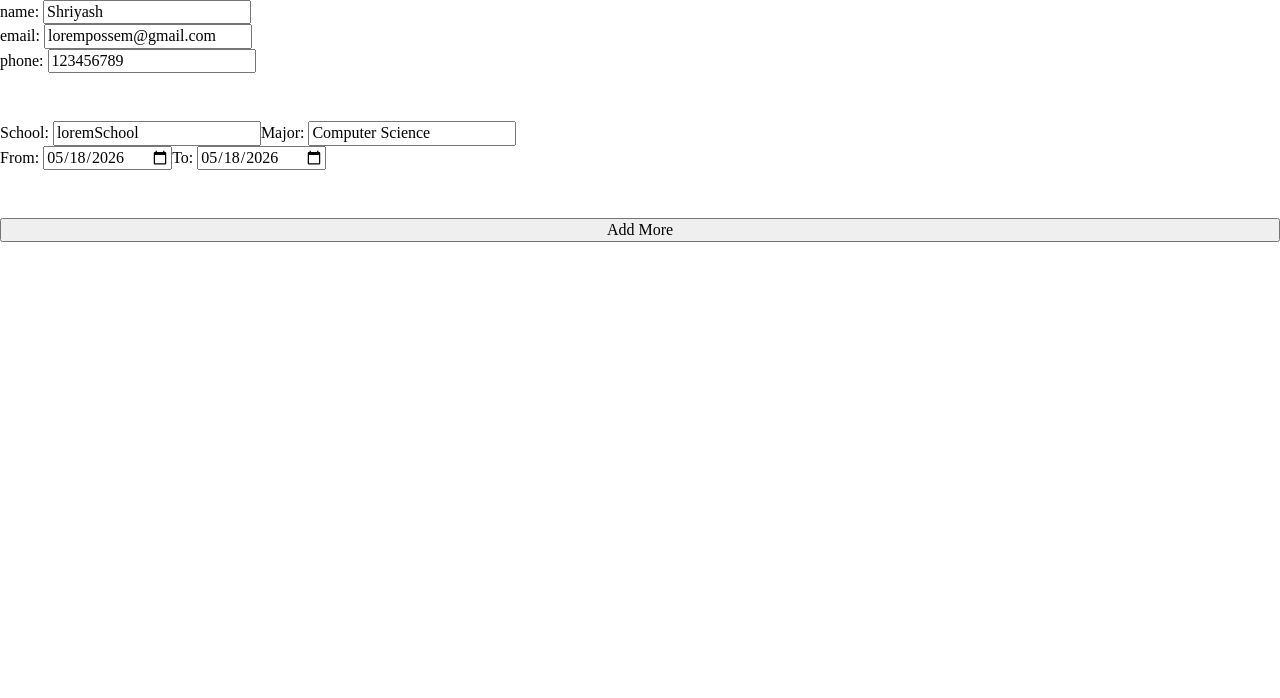
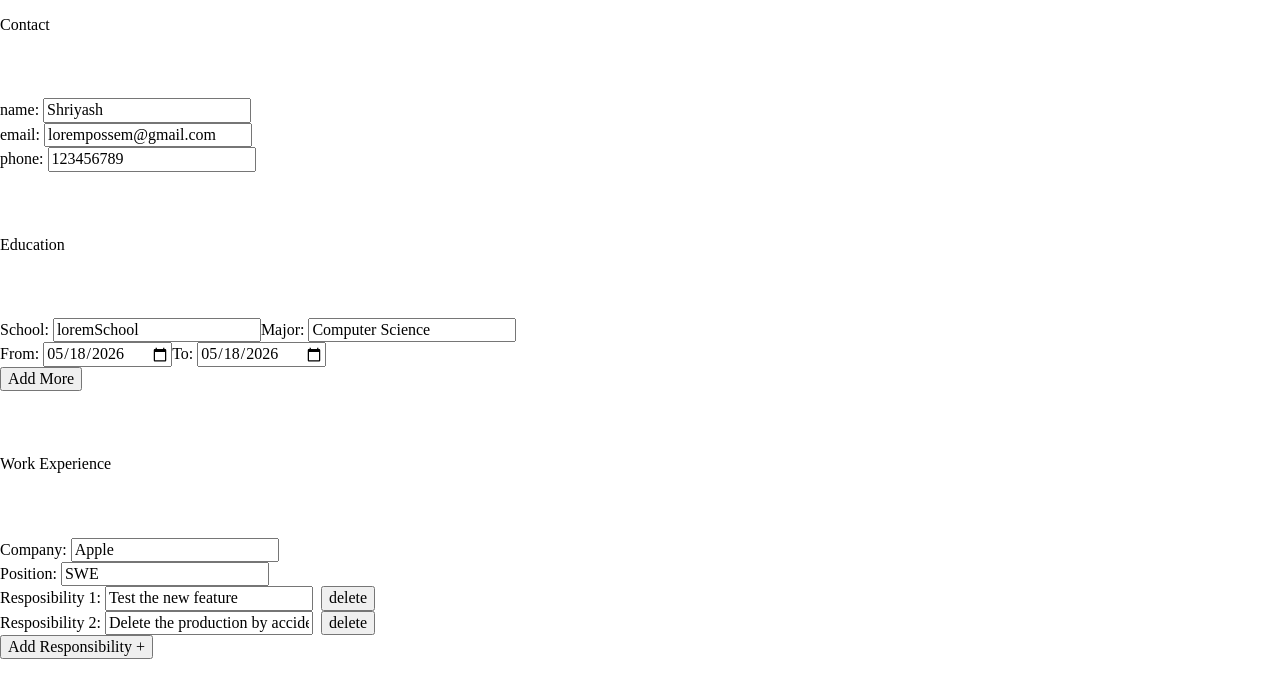
Before and after one commit to Shriyashzzz/CVApp, a React (Vite) app: page / in a window 1280 px wide. Shown: the top 698 px of the page. Built offline with nearby package versions, Linux system fonts and the light colour scheme.

Commit message:
has working repsosibibilty adder

```diff
--- a/src/App.jsx
+++ b/src/App.jsx
@@ -3,6 +3,7 @@ import GeneralInfoForm from "./components/GeneralInfoForm";
 import Button from "./components/shared/Button";
 import EducationInfoForm from "./components/EducationInfoForm";
 import "./styles/App.css";
+import ExperienceInfoForm from "./components/ExperienceInfoForm";
 export default function App() {
   const [generalInfo, setGeneralInfo] = useState({
     name: "Shriyash",
@@ -30,13 +31,26 @@ export default function App() {
     setEducationInfo([...educationInfo, newObj]);
   };
 
+  const [experienceArray, setExperienceArray] = useState([]);
+
   return (
     <>
       <main></main>
       <aside>
+        <p>Contact</p>
         <GeneralInfoForm data={generalInfo} onChange={setGeneralInfo} />
-        <EducationInfoForm data={educationInfo} onChange={setEducationInfo} />
-        <Button text="Add More" type="button" onCLick={handleAddMore} />
+        <p> Education</p>
+        <section className="educationInfoBox">
+          <EducationInfoForm data={educationInfo} onChange={setEducationInfo} />
+          <Button text="Add More" type="button" onCLick={handleAddMore} />
+        </section>
+        <p>Work Experience</p>
+        <section>
+          <ExperienceInfoForm
+            experienceArray={experienceArray}
+            setExperienceArray={setExperienceArray}
+          />
+        </section>
       </aside>
     </>
   );
--- a/src/components/EducationInfoForm.jsx
+++ b/src/components/EducationInfoForm.jsx
@@ -10,7 +10,7 @@ export default function EducationInfoForm({ data, onChange }) {
   return (
     <>
       {data.map((eduInfo) => (
-        <div className="educationInfoBox" key={eduInfo.key}>
+        <article className="educationItem" key={eduInfo.key}>
           <label htmlFor={`${eduInfo.key}-school`}>School: </label>
           <input
             value={eduInfo.school}
@@ -49,7 +49,7 @@ export default function EducationInfoForm({ data, onChange }) {
               onChange={(e) => handleChange(eduInfo.key, "to", e.target.value)}
             />
           </div>
-        </div>
+        </article>
       ))}
     </>
   );
--- a/src/components/ExperienceInfoForm.jsx
+++ b/src/components/ExperienceInfoForm.jsx
@@ -1,12 +1,100 @@
-export default function ExperienceInfoForm(){
+import Button from "./shared/Button";
+import "../styles/asideStyle.css";
+import InputBox from "./shared/InputBox";
+import { useState } from "react";
+export default function ExperienceInfoForm({
+  experienceArray,
+  setExperienceArray,
+}) {
+  const [experienceInfo, setExperienceInfo] = useState({
+    company: "Apple",
+    position: "SWE",
+    id: crypto.randomUUID(),
+    responsibilities: [
+      "Test the new feature",
+      "Delete the production by accident :p",
+    ],
+  });
 
-    return(
-        <>
-        </>
-    )
+  const responsibilitiesOnChange = () => {
+    setExperienceInfo({
+      ...experienceInfo,
+      responsibilities: experienceInfo.responsibilities.map((item, index) => {
+        return index === indexToReplce ? e.target.value : item;
+      }),
+    });
+  };
 
+  const addMoreResponsibilityHandler = (index) => {
+    console.log(indexToReplce);
 
+    setExperienceInfo({
+      ...experienceInfo,
+      responsibilities: [...experienceInfo.responsibilities, ""],
+    });
+  };
 
-
-
+  const removeResponsibilty = (indexToRemove) => {
+    setExperienceInfo({
+      ...experienceInfo,
+      responsibilities: experienceInfo.responsibilities.filter(
+        (element, index) => index !== indexToRemove,
+      ),
+    });
+  };
+  return (
+    <article className="ExperienceInfoForm">
+      <InputBox
+        key={`${experienceInfo.id}-company`}
+        name="company"
+        labelName="Company: "
+        boxType="text"
+        required={true}
+        value={experienceInfo.company}
+        containerName="companyInfoBox"
+        onChange={(e) => {
+          setExperienceInfo({
+            ...experienceInfo,
+            company: e.target.value,
+          });
+        }}
+      ></InputBox>
+      <InputBox
+        key={`${experienceInfo.id}-position`}
+        name="position"
+        labelName="Position: "
+        boxType="text"
+        required={true}
+        value={experienceInfo.position}
+        containerName="positionInfoBox"
+        onChange={(e) => {
+          setExperienceInfo({
+            ...experienceInfo,
+            position: e.target.value,
+          });
+        }}
+      ></InputBox>
+      {experienceInfo.responsibilities.map((item, index) => (
+        <div
+          className="responsibilityBox"
+          key={`${experienceInfo.id}-responisbility-${index}`}
+        >
+          <InputBox
+            name="resposibilities"
+            labelName={`Resposibility ${index + 1}: `}
+            boxType="text"
+            required={false}
+            value={experienceInfo.responsibilities[index]}
+            containerName="responsibilitiesInfoBox"
+            onChange={(e) => responsibilitiesOnChange(e, index)}
+          ></InputBox>
+          <Button text="delete" onClick={() => removeResponsibilty(index)} />
+        </div>
+      ))}
+      <Button
+        text="Add Responsibility +"
+        onCLick={addMoreResponsibilityHandler}
+      />
+    </article>
+  );
 }
--- a/src/components/GeneralInfoForm.jsx
+++ b/src/components/GeneralInfoForm.jsx
@@ -2,7 +2,7 @@ import InputBox from "./shared/InputBox.jsx";
 
 export default function GeneralInfoForm({ data, onChange }) {
   return (
-    <div className="generalInfoBox">
+    <section className="generalInfoBox">
       <InputBox
         labelName="name: "
         id="inputName"
@@ -31,6 +31,6 @@ export default function GeneralInfoForm({ data, onChange }) {
         onChange={onChange}
         name="phone"
       />
-    </div>
+    </section>
   );
 }
--- a/src/components/shared/InputBox.jsx
+++ b/src/components/shared/InputBox.jsx
@@ -12,10 +12,14 @@ export default function InputBox({
   data,
 }) {
   const handleOnChange = (e) => {
-    onChange({
-      ...data,
-      [e.target.name]: e.target.value,
-    });
+    if (data) {
+      onChange({
+        ...data,
+        [e.target.name]: e.target.value,
+      });
+    } else {
+      onChange(e);
+    }
   };
 
   return (
--- /dev/null
+++ b/src/styles/asideStyle.css
@@ -0,0 +1,5 @@
+.responsibilityBox {
+  max-width: 100%;
+  display: flex;
+  gap: 0.5rem;
+}
```
